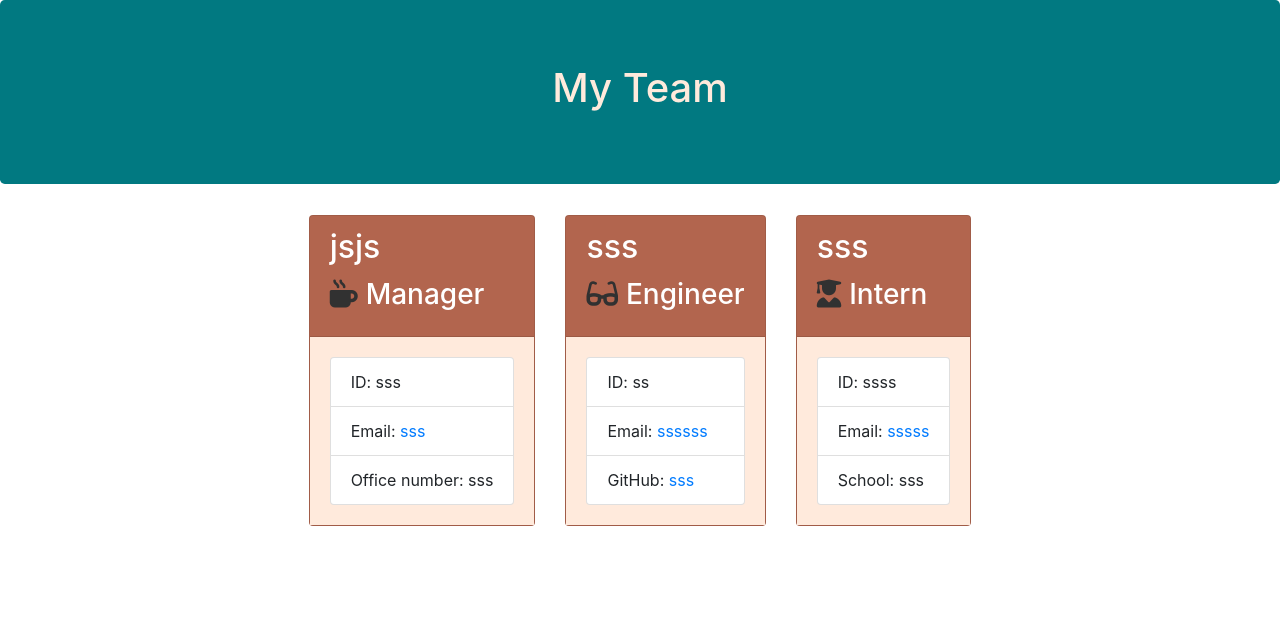
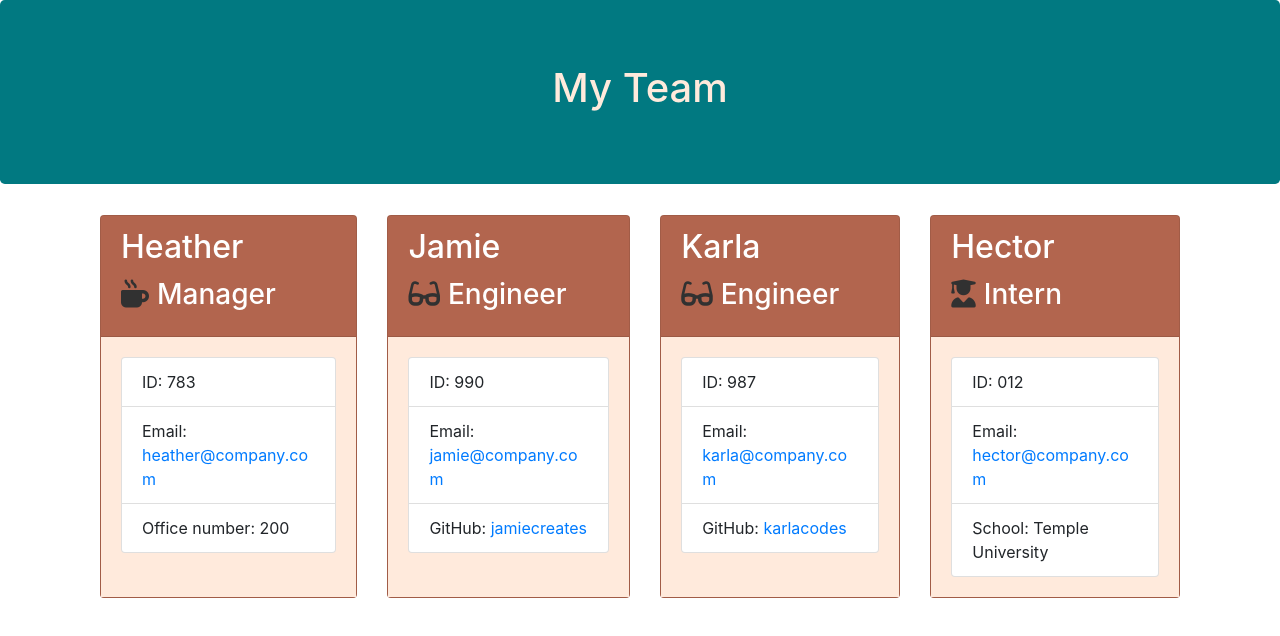
Before and after one commit to heatherloisejackson/ProfessionalTeamProfileCreator, a website: page dist/output.html in a window 1280 px wide. Drawn offline with nearby package versions, Linux system fonts and the light colour scheme.

Commit message:
demo output.html

```diff
--- a/dist/output.html
+++ b/dist/output.html
@@ -25,38 +25,50 @@
             <div class="team-area col-12 d-flex justify-content-center">
                 <div class="card employee-card">
   <div class="card-header">
-      <h2 class="card-title">jsjs</h2>
+      <h2 class="card-title">Heather</h2>
       <h3 class="card-title"><i class="fas fa-mug-hot mr-2"></i>Manager</h3>
   </div>
   <div class="card-body">
       <ul class="list-group">
-          <li class="list-group-item">ID: sss</li>
-          <li class="list-group-item">Email: <a href="mailto:sss">sss</a></li>
-          <li class="list-group-item">Office number: sss</li>
+          <li class="list-group-item">ID: 783</li>
+          <li class="list-group-item">Email: <a href="mailto:heather@company.com">heather@company.com</a></li>
+          <li class="list-group-item">Office number: 200</li>
       </ul>
   </div>
 </div><div class="card employee-card">
   <div class="card-header">
-      <h2 class="card-title">sss</h2>
+      <h2 class="card-title">Jamie</h2>
       <h3 class="card-title"><i class="fas fa-glasses mr-2"></i>Engineer</h3>
   </div>
   <div class="card-body">
       <ul class="list-group">
-          <li class="list-group-item">ID: ss</li>
-          <li class="list-group-item">Email: <a href="mailto:ssssss">ssssss</a></li>
-          <li class="list-group-item">GitHub: <a href="https://github.com/sss" target="_blank" rel="noopener noreferrer">sss</a></li>
+          <li class="list-group-item">ID: 990</li>
+          <li class="list-group-item">Email: <a href="mailto:jamie@company.com">jamie@company.com</a></li>
+          <li class="list-group-item">GitHub: <a href="https://github.com/jamiecreates" target="_blank" rel="noopener noreferrer">jamiecreates</a></li>
       </ul>
   </div>
 </div><div class="card employee-card">
   <div class="card-header">
-      <h2 class="card-title">sss</h2>
+      <h2 class="card-title">Karla</h2>
+      <h3 class="card-title"><i class="fas fa-glasses mr-2"></i>Engineer</h3>
+  </div>
+  <div class="card-body">
+      <ul class="list-group">
+          <li class="list-group-item">ID: 987</li>
+          <li class="list-group-item">Email: <a href="mailto:karla@company.com">karla@company.com</a></li>
+          <li class="list-group-item">GitHub: <a href="https://github.com/karlacodes" target="_blank" rel="noopener noreferrer">karlacodes</a></li>
+      </ul>
+  </div>
+</div><div class="card employee-card">
+  <div class="card-header">
+      <h2 class="card-title">Hector</h2>
       <h3 class="card-title"><i class="fas fa-user-graduate mr-2"></i>Intern</h3>
   </div>
   <div class="card-body">
       <ul class="list-group">
-          <li class="list-group-item">ID: ssss</li>
-          <li class="list-group-item">Email: <a href="mailto:sssss">sssss</a></li>
-          <li class="list-group-item">School: sss</li>
+          <li class="list-group-item">ID: 012</li>
+          <li class="list-group-item">Email: <a href="mailto:hector@company.com">hector@company.com</a></li>
+          <li class="list-group-item">School: Temple University</li>
       </ul>
   </div>
 </div>
```
